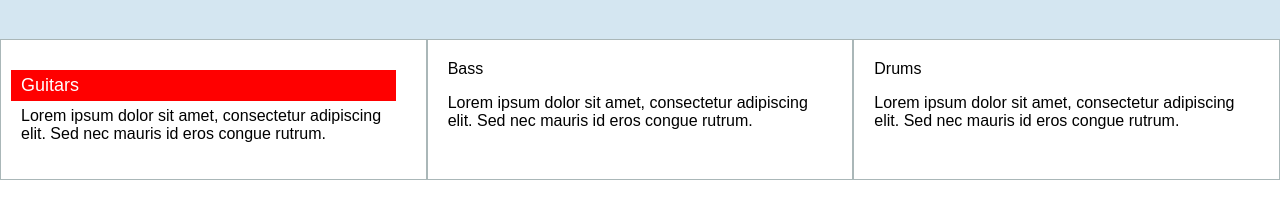
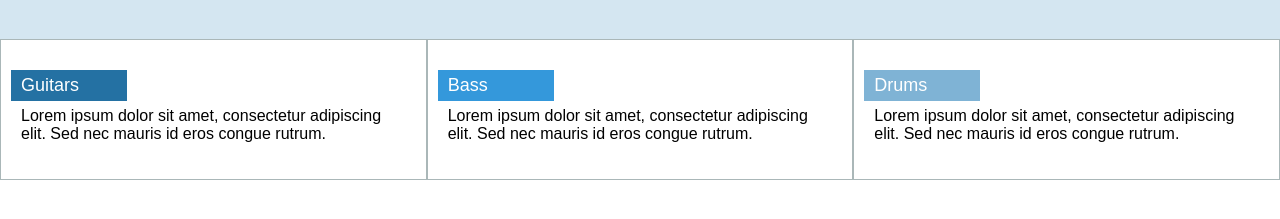
Before and after one commit to fmanzueta/HTML_CSS_JavaScript-Coursera-course, a plain HTML site: page Module2_test/index.html in a window 1280 px wide. Shown: the part 81-300 px from the top of the page. Drawn offline with Linux system fonts and the light colour scheme.

Commit message:
Update style.css

```diff
--- a/Module2_test/css/style.css
+++ b/Module2_test/css/style.css
@@ -31,10 +31,33 @@ section {
   position: relative;
   top: 10px;
   right: 10px;
-  background-color: #ff0000;
+  background-color: #2471A3;
   padding: 5px 10px;
   color: #fff;
   font-size: 18px;
+  width: 25%;
+}
+
+.section-title-2 {
+  position: relative;
+  top: 10px;
+  right: 10px;
+  background-color: #3498DB;
+  padding: 5px 10px;
+  color: #fff;
+  font-size: 18px;
+  width: 25%;
+}
+
+.section-title-3 {
+  position: relative;
+  top: 10px;
+  right: 10px;
+  background-color: #7FB3D5;
+  padding: 5px 10px;
+  color: #fff;
+  font-size: 18px;
+  width: 25%;
 }
 
 /* Desktop View */
```
